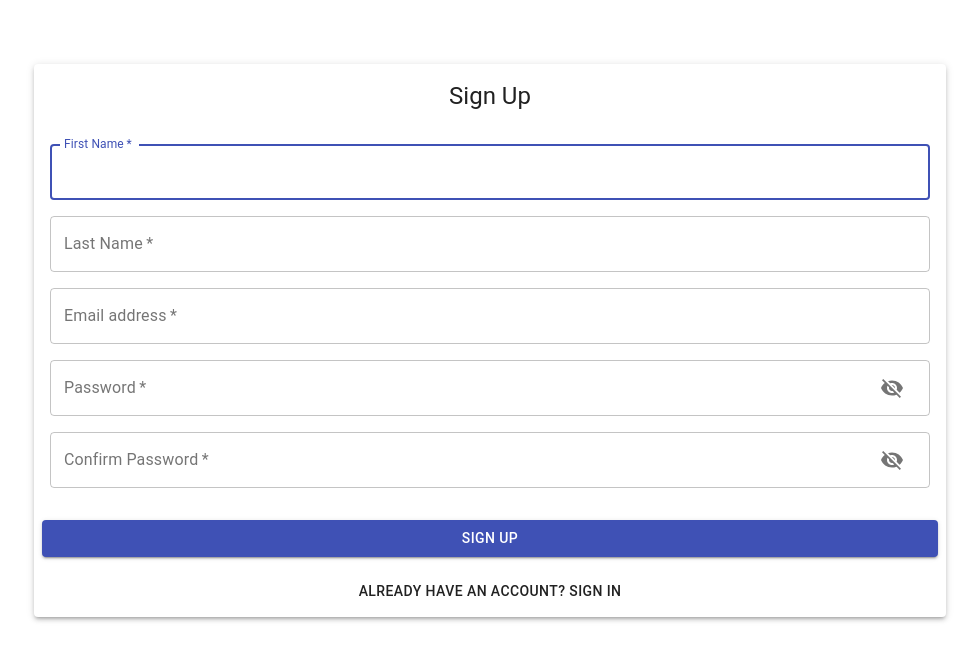
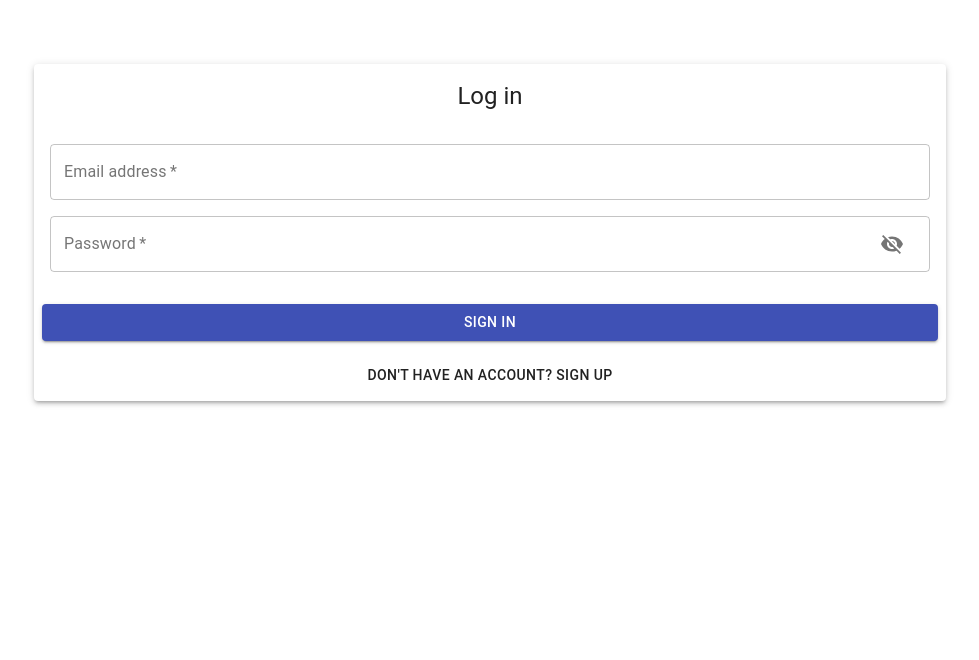
Before and after one commit to karlguzman410/get-done-app, a React (Create React App) app: page / in a window 1280 px wide. Shown: the top 660 px of the page, without its empty margins (150-1129 px from the left). Built offline with nearby package versions, Linux system fonts and the light colour scheme; no server answers.

Commit message:
logout with firebase implemented

```diff
--- a/src/AppContext.js
+++ b/src/AppContext.js
@@ -1,5 +1,5 @@
 import React, { useState, useEffect } from 'react'
-import database from './firebase'
+import { database } from './firebase'
 import firebase from 'firebase'
 import { auth } from './firebase'
 
@@ -26,10 +26,26 @@ function ContextProvider({ children }) {
         signin(formData)
     }
 
+    const handleLogout = (event) => {
+        event.preventDefault()
+        console.log('handleLogout() called')
+        console.log(`Logout user: ${currentUser.displayName}`)
+        auth.signOut()
+            .then(() => {
+                console.log('Logout successful')
+                setIsLoggedIn(false)
+            })
+            .catch((error) => {
+                console.log(error.code)
+                console.log(error.message)
+            })
+    }
+
     const signin = (formData) => {
         auth.signInWithEmailAndPassword(formData.email, formData.password)
             .then((userCredential) => {
-                var user = userCredential.user
+                let user = userCredential.user
+                console.log(`Sign in user: ${user.displayName}`)
                 setCurrentUser(user)
                 console.log('Sign in successful')
                 setIsLoggedIn(true)
@@ -48,7 +64,6 @@ function ContextProvider({ children }) {
                     setCurrentUser(user)
                     console.log('Sign up successful')
                     setIsLoggedIn(true)
-
                 }).catch((error) => {
                     console.log(error.code)
                     console.log(error.message)
@@ -91,7 +106,7 @@ function ContextProvider({ children }) {
     })
 
     return (
-        <AppContext.Provider value={{ currentUser, handleSignUp, handleSignIn, isLoggedIn, todolist, handleAddTodo, removeTodo, updateTodo, setTodolist }}>
+        <AppContext.Provider value={{ currentUser, handleSignUp, handleSignIn, isLoggedIn, todolist, handleAddTodo, removeTodo, updateTodo, setTodolist, handleLogout }}>
             {children}
         </AppContext.Provider>
     )
--- a/src/components/List/Todolist.jsx
+++ b/src/components/List/Todolist.jsx
@@ -1,7 +1,7 @@
 import React, { useState, useContext, useEffect } from "react";
 import { Box, Typography, Grid, Button, Checkbox } from "@material-ui/core";
 import { AppContext } from "../../AppContext";
-import database from "../../firebase";
+import { database } from "../../firebase";
 import EditIcon from "@material-ui/icons/Edit";
 import Editmodal from "../Editmodal/Editmodal";
 
@@ -28,6 +28,8 @@ const Todolist = () => {
         );
       });
   }, []);
+
+  console.log(`Todolist.jsx todo list : ${todolist}`);
 
   const handleModal = (event, todo) => {
     event.preventDefault();
--- a/src/components/Navbar/Navbar.jsx
+++ b/src/components/Navbar/Navbar.jsx
@@ -1,10 +1,13 @@
-import React from "react";
-import { AppBar, Toolbar, Typography } from "@material-ui/core";
+import React, { useContext } from "react";
+import { AppBar, Button, Toolbar, Typography } from "@material-ui/core";
 import useStyles from "./styles";
+import { AppContext } from "../../AppContext";
 import todoLogo from "../../assets/todoLogo.jpg";
 
 const Navbar = () => {
   const classes = useStyles();
+  const { handleLogout } = useContext(AppContext);
+
   return (
     <>
       <AppBar position="fixed" color="inherit">
@@ -18,6 +21,7 @@ const Navbar = () => {
             />
             ✅ Get done ✅
           </Typography>
+          <Button onClick={(event) => handleLogout(event)}>Logout</Button>
         </Toolbar>
       </AppBar>
     </>
--- a/src/components/Signup/Signup.js
+++ b/src/components/Signup/Signup.js
@@ -19,7 +19,7 @@ const Signup = () => {
 
     const classes = useStyles()
 
-    const [isSignUp, setIsSignUp] = useState(true)
+    const [isSignUp, setIsSignUp] = useState(false)
 
     const [formData, setFormData] = useState(initialState)
 
@@ -63,7 +63,7 @@ const Signup = () => {
         <Container component="main" maxWidth="md">
             <Paper elevation={3} className={classes.paper}>
                 <Typography variant="h5" gutterBottom>
-                    {isSignUp ? 'Sign Up' : 'Sign in'}
+                    {isSignUp ? 'Sign Up' : 'Log in'}
                 </Typography>
                 <form className={classes.form} onSubmit={(event) => handleSubmit(event, formData)}>
                     <Grid container spacing={2}>
--- a/src/firebase.js
+++ b/src/firebase.js
@@ -16,7 +16,7 @@ const firebaseApp = firebase.initializeApp({
     measurementId: process.env.REACT_APP_FIREBASE_MEASUREMENT_ID
 })
 
-const database = firebaseApp.firestore();
+
+//make auth and firestore references
+export const database = firebaseApp.firestore();
 export const auth = firebaseApp.auth()
-
-export default database;
```
Also changed, not shown: public/manifest.json, src/auth.js (added).
